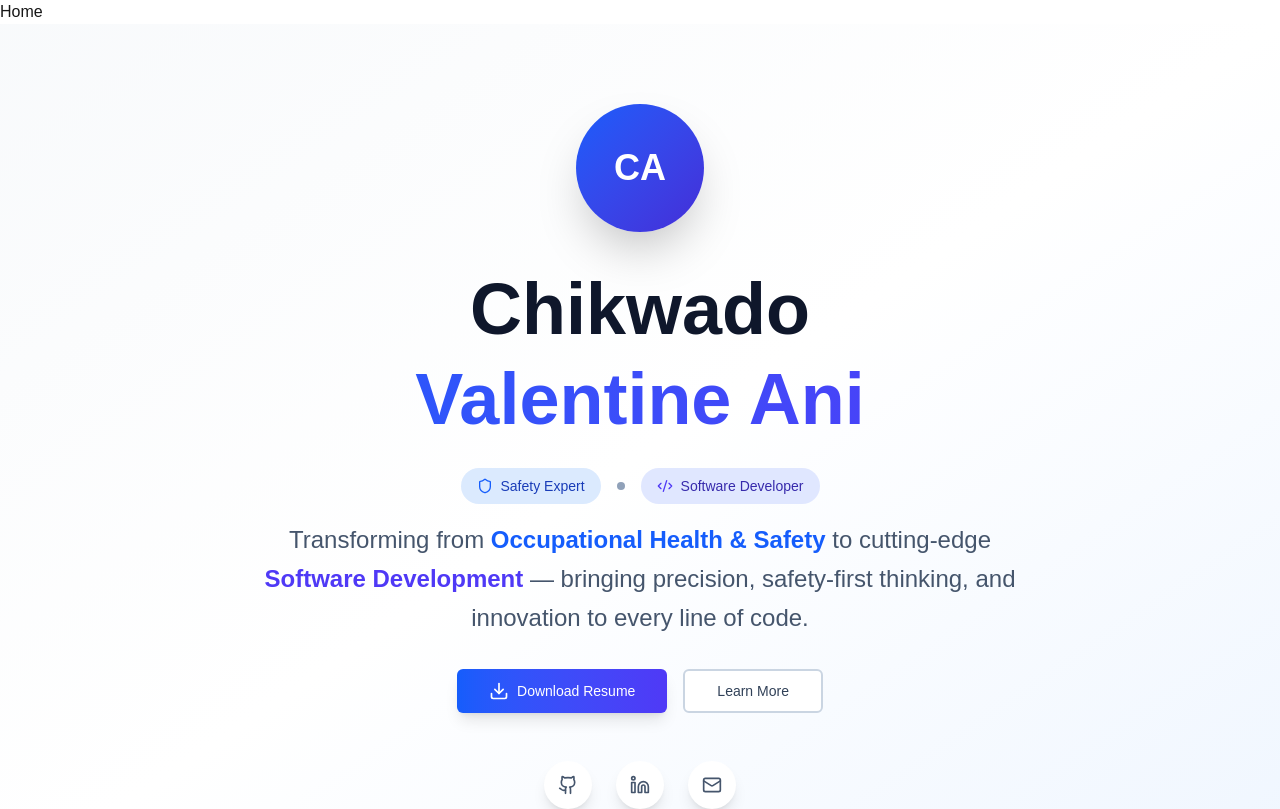
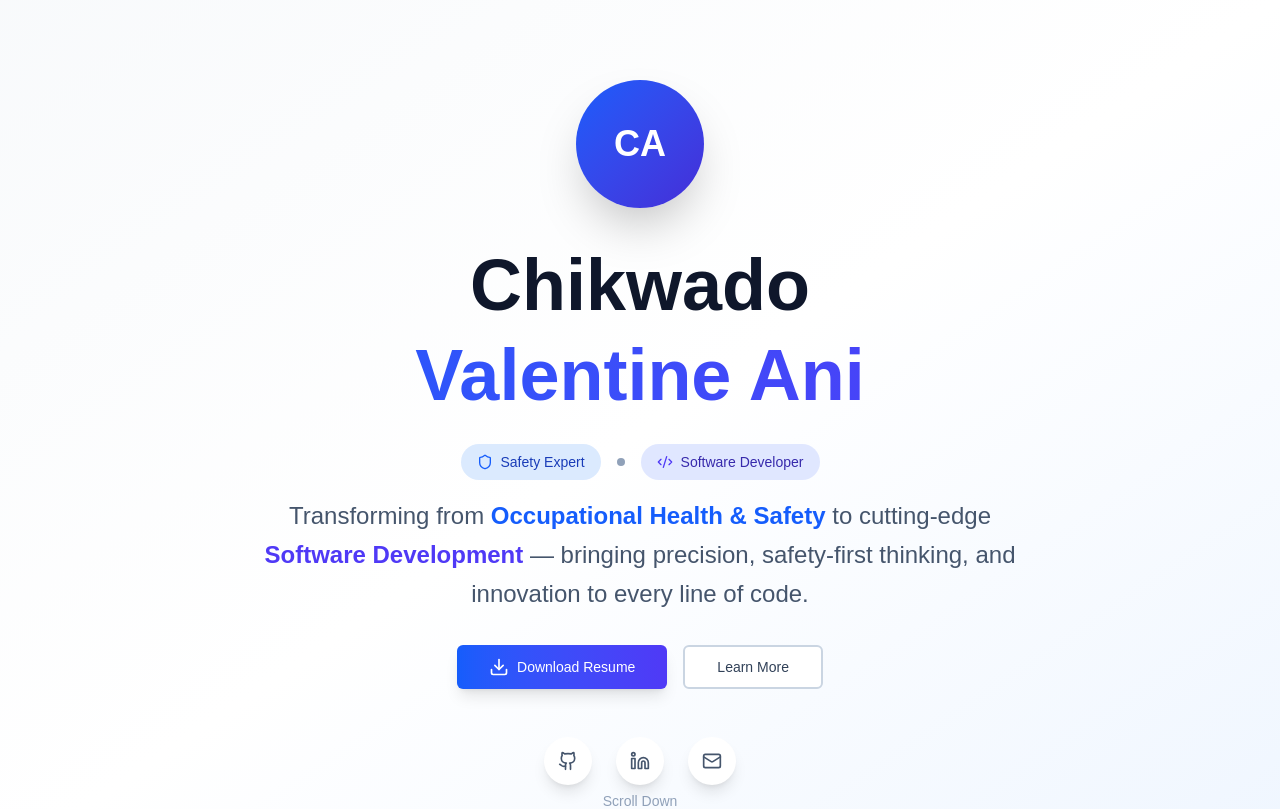
Before and after one commit to kwado5683/ChikwadoAni, a Next.js app: page / in a window 1280 px wide. Shown: the top 809 px of the page. Built offline with nearby package versions, Linux system fonts and the light colour scheme.

Commit message:
chore: added home page

```diff
--- a/src/app/page.js
+++ b/src/app/page.js
@@ -1,7 +1,9 @@
+
+
+
 "use client"
-import React, {useState, useEffect} from "react";
-import {motion,useScroll} from "framer-motion";
-
+import React, { useState, useEffect } from 'react';
+import { motion, useScroll } from 'framer-motion';
 
 
 import FloatingNav from "@/components/FloatingNav";
@@ -11,22 +13,47 @@ import ProjectsSection from "@/components/Projects";
 import ContactSection from "@/components/Contact";
 import HeroSection from "@/components/Hero";
 
+export default function Home() {
+  const { scrollYProgress } = useScroll();
+  const [activeSection, setActiveSection] = useState('hero');
 
+  useEffect(() => {
+    const handleScroll = () => {
+      const sections = ['hero', 'about', 'skills', 'projects', 'contact'];
+      const currentSection = sections.find(section => {
+        const element = document.getElementById(section);
+        if (element) {
+          const rect = element.getBoundingClientRect();
+          return rect.top <= 100 && rect.bottom >= 100;
+        }
+        return false;
+      });
+      if (currentSection) {
+        setActiveSection(currentSection);
+      }
+    };
 
+    window.addEventListener('scroll', handleScroll);
+    return () => window.removeEventListener('scroll', handleScroll);
+  }, []);
 
+  return (
+    <motion.div
+      className="min-h-screen bg-white"
+      initial={{ opacity: 0 }}
+      animate={{ opacity: 1 }}
+      transition={{ duration: 1 }}
+       >
+      <FloatingNav activeSection={activeSection} />
 
-export default function Home () {
-  return(
-    <>
-      <h1>Home</h1>
-      <HeroSection />
-      <FloatingNav />
-      <AboutSection />
-      <SkillsSection />
-      <ProjectsSection />
-      <ContactSection />
+      <main className="relative">
+        <HeroSection />
+        <AboutSection />
+        <SkillsSection />
+        <ProjectsSection />
+        <ContactSection />
+      </main>
+    </motion.div>
 
-
-    </>
-  )
+  );
 }
```
